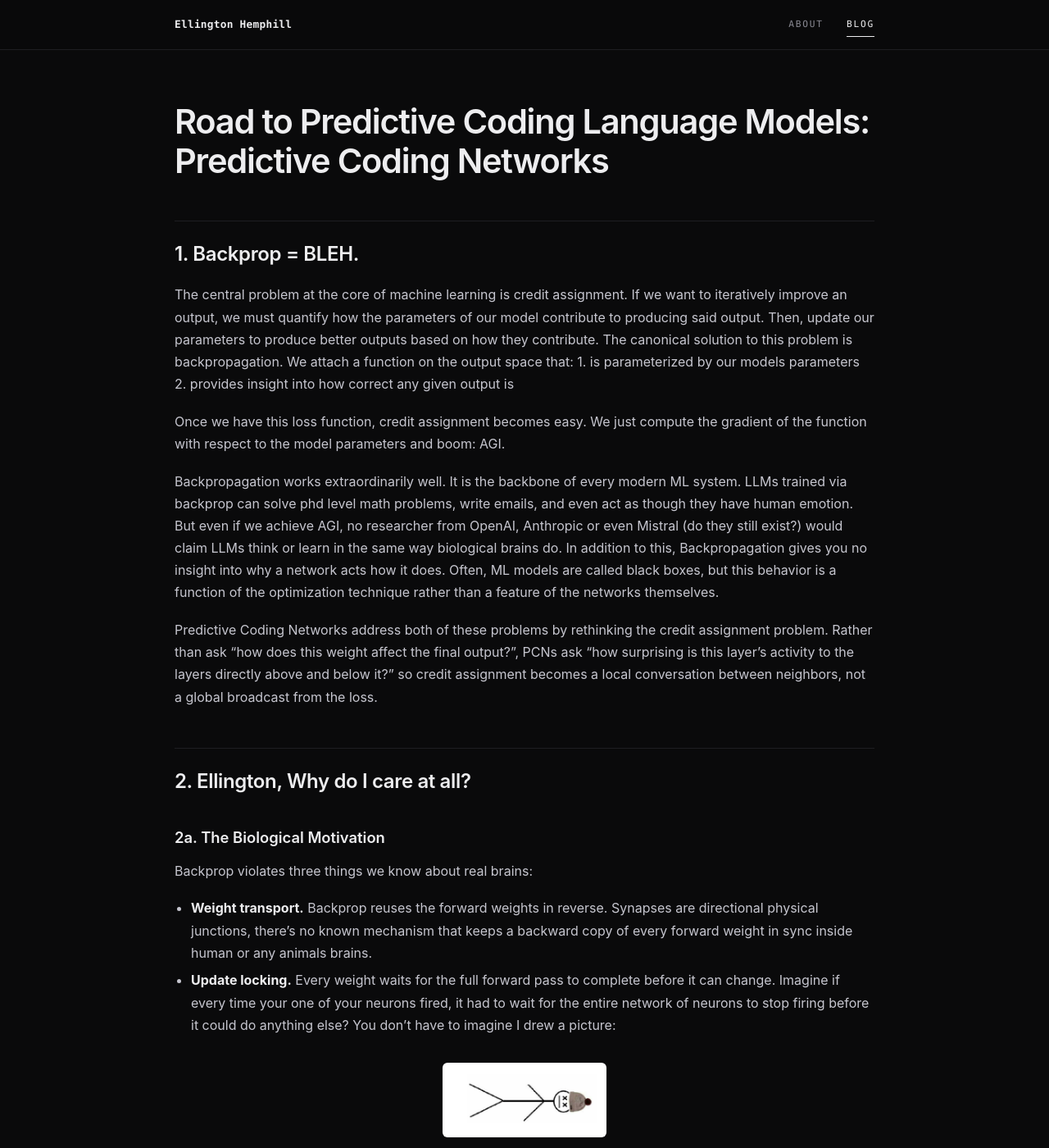
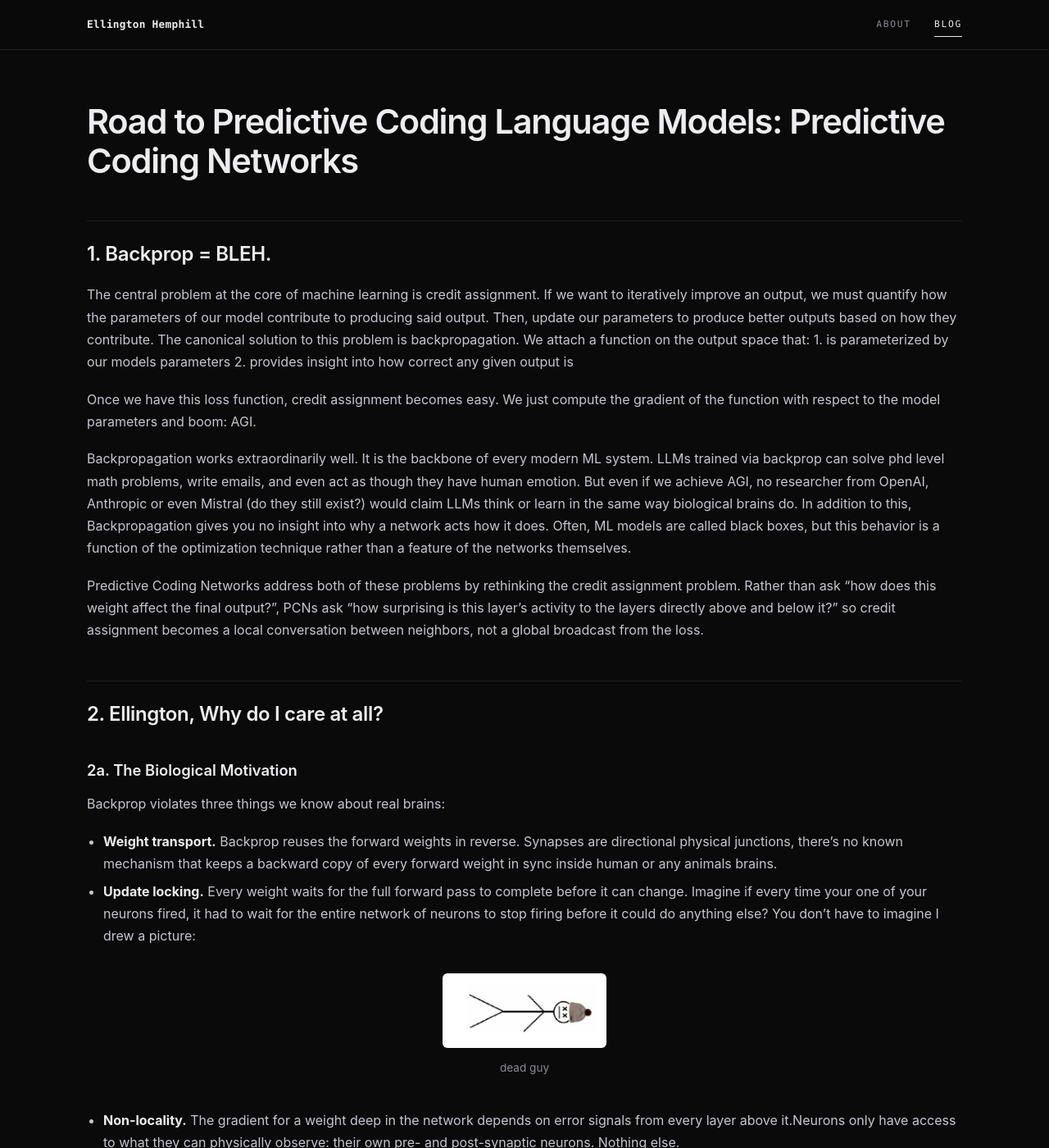
Before and after one commit to apollo1291/me, a Jekyll site: the page built from blog/intro-to-pcns/blog.md, in a window 1280 px wide and 1400 px high. Shown: the whole window at 82% size. Built offline with Jekyll 4.4.1, drawn with Linux system fonts in a browser that asks for light colours.

Commit message:
spacing 3

```diff
--- a/assets/css/style.css
+++ b/assets/css/style.css
@@ -49,7 +49,7 @@ body {
 /* Per-page measures */
 body.page-home { --measure: 880px; }
 body.page-blog { --measure: 1040px; }
-body.page-post { --measure: 950px; }
+body.page-post { --measure: 1164px; }
 
 a {
   color: inherit;
```
